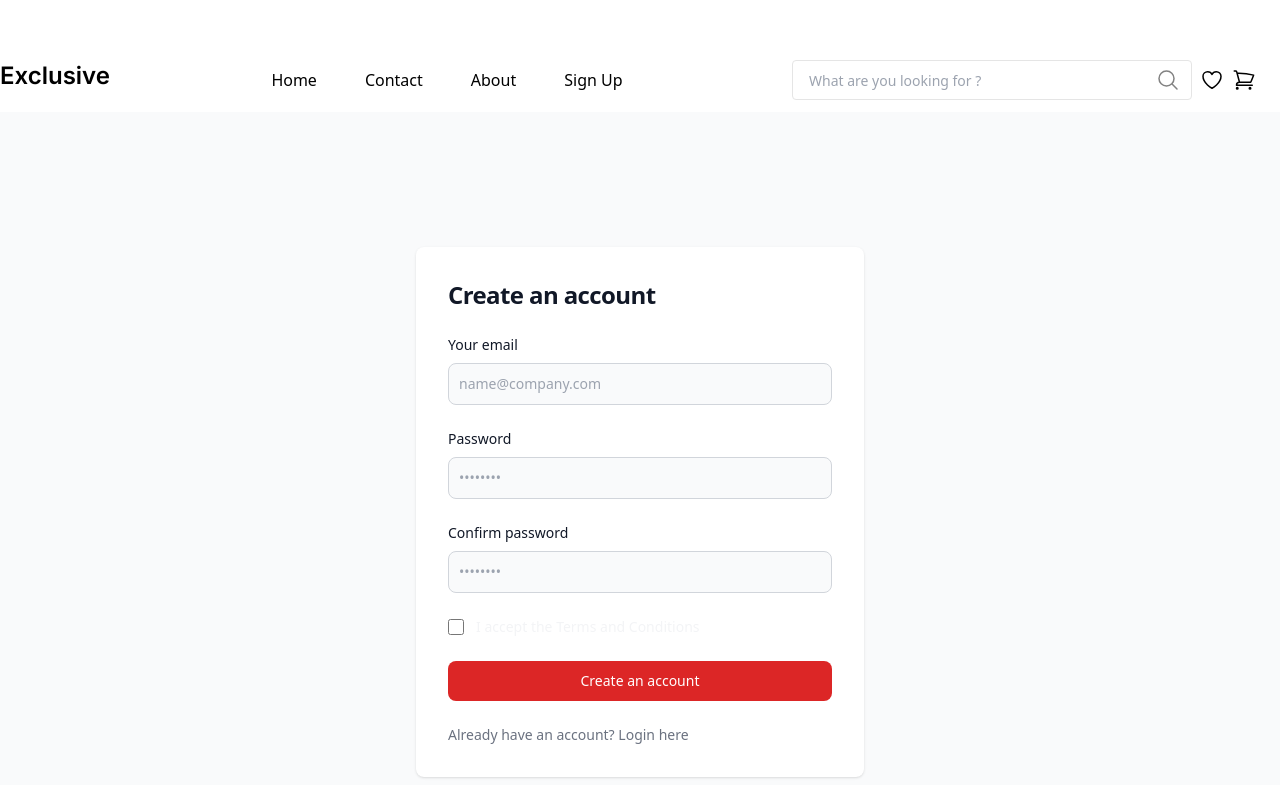
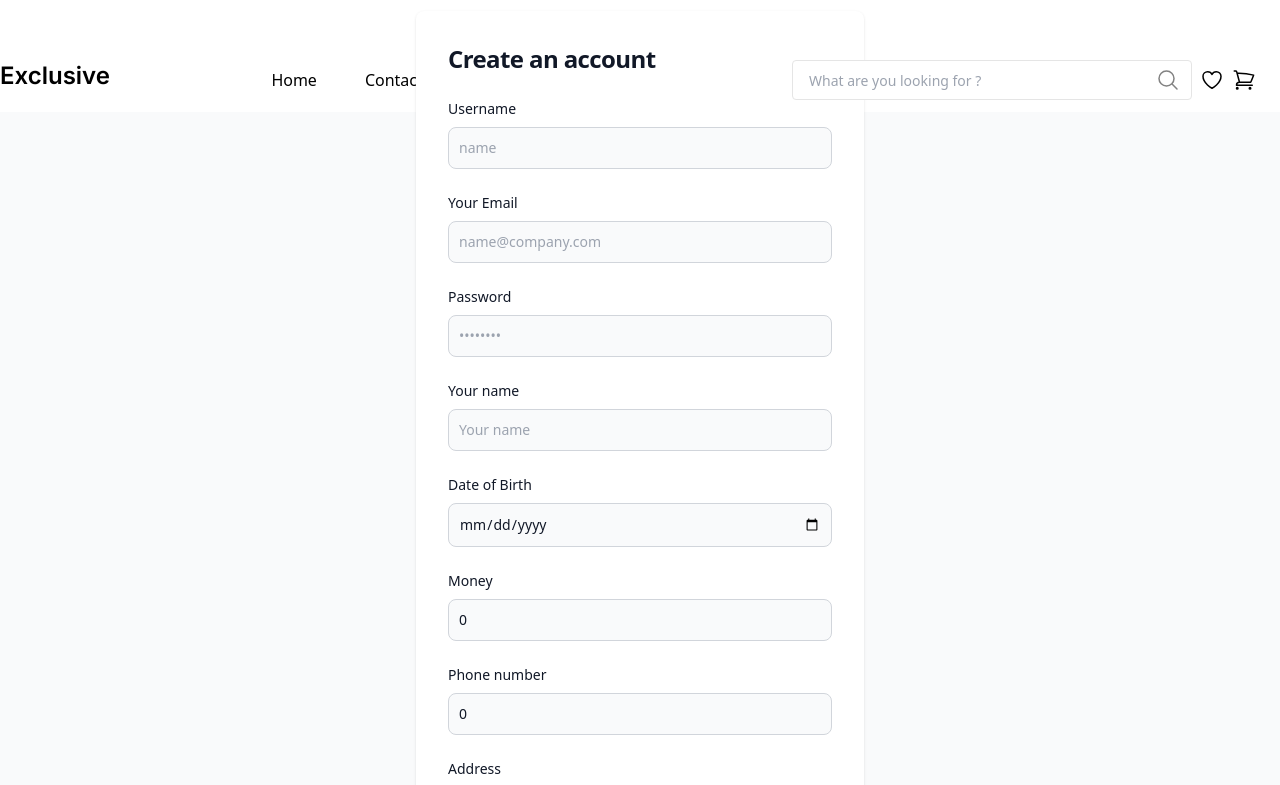
Before and after one commit to giahuyday/EC232-04, a React (Create React App) app: page /signup in a window 1280 px wide. Shown: the top 785 px of the page. Built offline with nearby package versions, Linux system fonts and the light colour scheme.

Commit message:
upload product-card, indexPage, Signup with Data
upload product-card and indexPage to show products data from Database and SignUp to post data to Account Database

```diff
--- a/package.json
+++ b/package.json
@@ -7,6 +7,7 @@
     "@testing-library/jest-dom": "^5.16.5",
     "@testing-library/react": "^13.4.0",
     "@testing-library/user-event": "^13.5.0",
+    "axios": "^1.4.0",
     "mdb-react-ui-kit": "^6.1.0",
     "react": "^18.2.0",
     "react-dom": "^18.2.0",
--- a/src/App.js
+++ b/src/App.js
@@ -16,7 +16,7 @@ function App() {
             <div className='main-content'>
                 <Header />
                     <Routes>
-                        <Route path="/" element={<IndexPage />} />
+                        <Route path="/*" element={<IndexPage />} />
                         <Route path="/login" element={<Login />} />
                         <Route path="/signup" element={<SignUp />} />
                         <Route path="/detail" element={<Detail />} />
--- a/src/components/Header.jsx
+++ b/src/components/Header.jsx
@@ -1,6 +1,6 @@
 /* eslint-disable jsx-a11y/anchor-is-valid */
 import React from 'react'
-
+import {Link} from "react-router-dom"
 const Header = () => {
   return (
     <header className="">
@@ -20,7 +20,7 @@ const Header = () => {
               About
             </a>
             <a href="#" className="font-medium px-4 lg:px-5 py-2 lg:py-2.5 mr-2">
-              Sign Up
+              <Link to="/signup" path="/signup">Sign Up</Link>
             </a>
           </div>
           <div className="flex gap-2 items-center justify-between">
--- a/src/pages/Login/Login.jsx
+++ b/src/pages/Login/Login.jsx
@@ -1,52 +1,65 @@
-import React, { useState } from "react";
-
+import React, { useEffect, useState } from "react";
+import { Link } from "react-router-dom";
+import Axios from "axios";
+import { useNavigate } from "react-router-dom";
 const Login = () => {
     const [userName, setUserName] = useState('');
-    const [password, setPassword] = useState('');
-
-    const handleSubmit = (e) => {
-        e.preventDefault();
-        console.log(userName, password);
-        fetch("http://localhost:5000/login", {
-            method: "POST",
-            crossDomain: true,
-            headers: {
-                "Content-Type": "Application/json",
-                Accept: "application/json",
-                "Access-Control-Allow-Origin": "*"
-            },
-            body: JSON.stringify({
-                userName,
-                password
-            }),
-        }).then((res) => res.json())
-            .then((data) => {
-                alert("Login success")
-                console.log(data, "Login")
-            })
-            alert("Login Fail")
+    const [Password, setPassword] = useState('');
+    const Navigate = useNavigate()
+    const handleSubmit = () => {
+        // e.preventDefault();
+        // console.log(userName, password);
+        // fetch("http://localhost:3001/login", {
+        //     method: "POST",
+        //     crossDomain: true,
+        //     headers: {
+        //         "Content-Type": "Application/json",
+        //         Accept: "application/json",
+        //         "Access-Control-Allow-Origin": "*"
+        //     },
+        //     body: JSON.stringify({
+        //         userName,
+        //         password
+        //     }),
+        // }).then((res) => res.json())
+        //     .then((data) => {
+        //         alert("Login success")
+        //         console.log(data, "Login")
+        //     })
+        //     alert("Login Fail")
+        Axios.post("http://localhost:3001/login",{
+            userName: userName,
+            Password: Password,
+       }).then((response) => {
+        console.log(response)
+            if(response.data === "Success"){
+                Navigate("/home")
+            }else{
+                alert("Login Failed !")
+            }
+       })
     }
 
     return (
         <section class="bg-gray-50 dark:bg-white">
         <div class="flex flex-col items-center justify-center px-6 py-8 mx-auto md:h-screen lg:py-0">
-            <div class="w-full bg-white rounded-lg shadow dark:border md:mt-0 sm:max-w-md xl:p-0 dark:bg-gray-800 dark:border-gray-700">
+            <div class="w-full bg-white rounded-lg shadow dark:border md:mt-0 sm:max-w-md xl:p-0 dark:bg-white-800 dark:border-gray-700 dark:text-black-800">
             <div class="p-6 space-y-4 md:space-y-6 sm:p-8">
-                <h1 class="text-xl font-bold leading-tight tracking-tight text-gray-900 md:text-2xl dark:text-white">
+                <h1 class="text-xl font-bold leading-tight tracking-tight text-gray-900 md:text-2xl">
                     Login Your Account
                 </h1>
                 <form class="space-y-4 md:space-y-6" action="#">
                     <div>
-                        <label for="userName" class="block mb-2 text-sm font-medium text-gray-900 dark:text-white">Your email</label>
+                        <label for="userName" class="block mb-2 text-sm font-medium text-gray-900">Your email</label>
                         <input type="userName" name="userName" id="userName"
-                        class="bg-gray-50 border border-gray-300 text-gray-900 sm:text-sm rounded-lg focus:ring-primary-600 focus:border-primary-600 block w-full p-2.5 dark:bg-gray-700 dark:border-gray-600 dark:placeholder-gray-400 dark:text-white dark:focus:ring-blue-500 dark:focus:border-blue-500"
+                        class="bg-gray-50 border border-gray-300 text-gray-900 sm:text-sm rounded-lg focus:ring-primary-600 focus:border-primary-600 block w-full p-2.5 dark:bg-white-700 dark:border-gray-600 dark:placeholder-gray-400 dark:focus:ring-blue-500 dark:focus:border-blue-500"
                         placeholder="name@company.com" required="" value={userName} onChange={(e) => setUserName(e.target.value)}/>
                     </div>
                     <div>
-                        <label for="password" class="block mb-2 text-sm font-medium text-gray-900 dark:text-white">Password</label>
+                        <label for="password" class="block mb-2 text-sm font-medium text-gray-900">Password</label>
                         <input type="password" name="password" id="password" placeholder="••••••••"
-                        class="bg-gray-50 border border-gray-300 text-gray-900 sm:text-sm rounded-lg focus:ring-primary-600 focus:border-primary-600 block w-full p-2.5 dark:bg-gray-700 dark:border-gray-600 dark:placeholder-gray-400 dark:text-white dark:focus:ring-blue-500 dark:focus:border-blue-500"
-                        required="" value={password} onChange={(e) => setPassword(e.target.value)}/>
+                        class="bg-gray-50 border border-gray-300 text-gray-900 sm:text-sm rounded-lg focus:ring-primary-600 focus:border-primary-600 block w-full p-2.5 dark:bg-white-700 dark:border-gray-600 dark:placeholder-gray-400 dark:focus:ring-blue-500 dark:focus:border-blue-500"
+                        required="" value={Password} onChange={(e) => setPassword(e.target.value)}/>
                     </div>
                     <div class="flex items-center justify-between">
                         <div class="flex items-start">
@@ -54,14 +67,14 @@ const Login = () => {
                                 <input id="remember" aria-describedby="remember" type="checkbox" class="w-4 h-4 border border-gray-300 rounded bg-gray-50 focus:ring-3 focus:ring-primary-300 dark:bg-gray-700 dark:border-gray-600 dark:focus:ring-primary-600 dark:ring-offset-gray-800" required=""/>
                             </div>
                             <div class="ml-3 text-sm">
-                                <label for="remember" class="text-gray-500 dark:text-gray-300">Remember me</label>
+                                <label for="remember" class="text-gray-500">Remember me</label>
                             </div>
                         </div>
-                        <a href="#" class="text-sm font-medium text-primary-600 hover:underline dark:text-primary-500">Forgot password?</a>
+                        <a href="#" class="text-sm font-medium text-primary-100 hover:underline dark:text-primary-100">Forgot password?</a>
                     </div>
-                    <button type="submit" class="w-full text-white bg-primary-600 hover:bg-primary-700 focus:ring-4 focus:outline-none focus:ring-primary-300 font-medium rounded-lg text-sm px-5 py-2.5 text-center dark:bg-primary-600 dark:hover:bg-primary-700 dark:focus:ring-primary-800"   onClick={handleSubmit} >Sign in</button>
-                    <p class="text-sm font-light text-gray-500 dark:text-gray-400">
-                        Don’t have an account yet? <a href="#" class="font-medium text-primary-600 hover:underline dark:text-primary-500">Sign up</a>
+                    <button type="submit" class="w-full text-white bg-primary-600 hover:bg-primary-700 focus:ring-4 focus:outline-none focus:ring-primary-300 font-medium rounded-lg text-sm px-5 py-2.5 text-center dark:bg-primary-600 dark:hover:bg-primary-700 dark:focus:ring-primary-800 dark:bg-red-700"   onClick={handleSubmit} >Sign in</button>
+                    <p class="text-sm font-light text-black">
+                        Don’t have an account yet? <a href="#" class="font-medium text-primary-600 hover:underline dark:text-primary-500"><Link to="/signup" path="/signup">Sign up</Link></a>
                     </p>
                 </form>
             </div>
--- a/src/pages/Sign Up/SignUp.jsx
+++ b/src/pages/Sign Up/SignUp.jsx
@@ -1,78 +1,113 @@
 
 import React, { useState }  from "react";
+import Axios from "axios"
+import { Link } from "react-router-dom";
+
 const SignUp = () => {
-    const [email, setEmail] = useState("");
-    const [password, setPassword] = useState("");
-    const [confirm_password, setConfirm_Password] = useState("");
-
-    const handleSubmit = (e) => {
-        e.preventDefault();
-        console.log(email, password, confirm_password);
-        fetch("http://localhost:5000/signup", {
-            method: "POST",
-            crossDomain: true,
-            headers: {
-                "Content-Type": "Application/json",
-                Accept: "application/json",
-                "Access-Control-Allow-Origin": "*"
-            },
-            body: JSON.stringify({
-                email,
-                password,
-                confirm_password
-            }),
-        }).then((res) => res.json())
-            .then((data) => {
-                console.log(data, "creatUser")
-            })
+    const [userName, setUsername] = useState("");
+    const [Password, setPassword] = useState("");
+    const [Name, setName] = useState("")
+    const [Birth, setBirth] = useState("")
+    const [Money, setMoney] = useState(0)
+    const [Email, setEmail] = useState("");
+    const [Phone, setPhone] = useState(0)
+    const [Address, setAddress] = useState("")
+    const handleSubmit = () => {
+       Axios.post("http://localhost:3001/signup",{
+            userName: userName,
+            Password: Password,
+            Name: Name,
+            Birth: Birth,
+            Money: Money,
+            Email: Email,
+            Phone: Phone,
+            Address: Address
+       }).then((response) => {
+            console.log(response)
+       })
     }
 
     return (
-        <section class="bg-gray-50 dark:bg-white">
-        <div class="flex flex-col items-center justify-center px-6 py-8 mx-auto md:h-screen lg:py-0">
-            <div class="w-full bg-white rounded-lg shadow dark:border md:mt-0 sm:max-w-md xl:p-0 dark:bg-gray-800 dark:border-gray-700">
-                <div class="p-6 space-y-4 md:space-y-6 sm:p-8">
-                    <h1 class="text-xl font-bold leading-tight tracking-tight text-gray-900 md:text-2xl dark:text-white">
+        <section className="bg-gray-50 dark:bg-white">
+        <div className="flex flex-col items-center justify-center px-6 py-8 mx-auto md:h-screen lg:py-0 ">
+            <div className="w-full bg-white rounded-lg shadow dark:border md:mt-0 sm:max-w-md xl:p-0 dark:bg-white-700 dark:border-gray-700 ">
+                <div className="p-6 space-y-4 md:space-y-6 sm:p-8 dark:text-black">
+                    <h1 className="text-xl font-bold leading-tight tracking-tight text-gray-900 md:text-2xl ">
                         Create an account
                     </h1>
-                    <form class="space-y-4 md:space-y-6" action="#">
+                    <form className="space-y-4 md:space-y-6" action="#">
                         <div>
-                            <label for="email" class="block mb-2 text-sm font-medium text-gray-900 dark:text-white">Your email</label>
-                            <input type="email" name="email" id="email" class="bg-gray-50 border border-gray-300 text-gray-900 sm:text-sm rounded-lg focus:ring-primary-600 focus:border-primary-600 block
+                            <label for="userName" className="block mb-2 text-sm font-medium text-gray-900 ">Username</label>
+                            <input type="userName" name="userName" id="userName" className="bg-gray-50 border border-gray-300 text-gray-900 sm:text-sm rounded-lg focus:ring-primary-600 focus:border-primary-600 block
                              w-full p-2.5 dark:bg-white-700 dark:border-gray-600 dark:placeholder-gray-400 dark:text-black dark:focus:ring-blue-500 dark:focus:border-blue-500"
-                            placeholder="name@company.com" required="" value={email} onChange={(e) => setEmail(e.target.value)}/>
+                            placeholder="name" required="" value={userName} onChange={(e) => setUsername(e.target.value)}/>
                         </div>
                         <div>
-                            <label for="password" class="block mb-2 text-sm font-medium text-gray-900 dark:text-white">Password</label>
-                            <input type="password" name="password" id="password" placeholder="••••••••"
-                            class="bg-gray-50 border border-gray-300 text-gray-900 sm:text-sm rounded-lg focus:ring-primary-600 focus:border-primary-600
-                            block w-full p-2.5 dark:bg-white-700 dark:border-gray-600 dark:placeholder-gray-400 dark:text-black dark:focus:ring-blue-500 dark:focus:border-blue-500"
-                            required="" value={password} onChange={(e) => setPassword(e.target.value)}/>
+                            <label for="email" className="block mb-2 text-sm font-medium text-gray-900 ">Your Email</label>
+                            <input type="email" name="email" id="email" className="bg-gray-50 border border-gray-300 text-gray-900 sm:text-sm rounded-lg focus:ring-primary-600 focus:border-primary-600 block
+                             w-full p-2.5 dark:bg-white-700 dark:border-gray-600 dark:placeholder-gray-400 dark:text-black dark:focus:ring-blue-500 dark:focus:border-blue-500"
+                            placeholder="name@company.com" required="" value={Email} onChange={(e) => setEmail(e.target.value)}/>
                         </div>
                         <div>
-                            <label for="confirm-password" class="block mb-2 text-sm font-medium text-gray-900 dark:text-white">Confirm password</label>
-                            <input type="confirm-password" name="confirm-password" id="confirm-password" placeholder="••••••••"
-                            class="bg-gray-50 border border-gray-300 text-gray-900 sm:text-sm rounded-lg focus:ring-primary-600 focus:border-primary-600
-                            block w-full p-2.5 dark:bg-white-700 dark:border-gray-600 dark:placeholder-gray-400 dark:text-black dark:focus:ring-blue-500 dark:focus:border-blue-500" required="" value={confirm_password}
-                            onChange={(e) => setConfirm_Password(e.target.value)}/>
+                            <label for="Password" className="block mb-2 text-sm font-medium text-gray-900 ">Password</label>
+                            <input type="Password" name="Password" id="Password" placeholder="••••••••"
+                            className="bg-gray-50 border border-gray-300 text-gray-900 sm:text-sm rounded-lg focus:ring-primary-600 focus:border-primary-600
+                            block w-full p-2.5 dark:bg-white-700 dark:border-gray-600 dark:placeholder-gray-400 dark:text-black dark:focus:ring-blue-500 dark:focus:border-blue-500"
+                            required="" value={Password} onChange={(e) => setPassword(e.target.value)}/>
                         </div>
-                        <div class="flex items-start">
-                            <div class="flex items-center h-5">
-                              <input id="terms" aria-describedby="terms" type="checkbox" class="w-4 h-4 border border-gray-300 rounded bg-gray-50 focus:ring-3 focus:ring-primary-300 dark:bg-gray-700
+                        <div>
+                            <label for="Name" className="block mb-2 text-sm font-medium text-gray-900 ">Your name</label>
+                            <input type="Name" name="Name" id="Name" placeholder="Your name"
+                            className="bg-gray-50 border border-gray-300 text-gray-900 sm:text-sm rounded-lg focus:ring-primary-600 focus:border-primary-600
+                            block w-full p-2.5 dark:bg-white-700 dark:border-gray-600 dark:placeholder-gray-400 dark:text-black dark:focus:ring-blue-500 dark:focus:border-blue-500" required="" value={Name}
+                            onChange={(e) => setName(e.target.value)}/>
+                        </div>
+                        <div>
+                            <label for="date" className="block mb-2 text-sm font-medium text-gray-900">Date of Birth</label>
+                            <input type="date" name="date" id="date" placeholder="Date of Birth"
+                            className="bg-gray-50 border border-gray-300 text-gray-900 sm:text-sm rounded-lg focus:ring-primary-600 focus:border-primary-600
+                            block w-full p-2.5 dark:bg-white-700 dark:border-gray-600 dark:placeholder-gray-400 dark:text-black dark:focus:ring-blue-500 dark:focus:border-blue-500" required="" value={Birth}
+                            onChange={(e) => setBirth(e.target.value)}/>
+                        </div>
+                        <div>
+                            <label for="Money" className="block mb-2 text-sm font-medium text-gray-900">Money</label>
+                            <input type="Money" name="Money" id="Money" placeholder="Money"
+                            className="bg-gray-50 border border-gray-300 text-gray-900 sm:text-sm rounded-lg focus:ring-primary-600 focus:border-primary-600
+                            block w-full p-2.5 dark:bg-white-700 dark:border-gray-600 dark:placeholder-gray-400 dark:text-black dark:focus:ring-blue-500 dark:focus:border-blue-500" required="" value={Money}
+                            onChange={(e) => setMoney(e.target.value)}/>
+                        </div>
+                        <div>
+                            <label for="Phone" className="block mb-2 text-sm font-medium text-gray-900">Phone number</label>
+                            <input type="Phone" name="Phone" id="Phone" placeholder="Phone Number"
+                            className="bg-gray-50 border border-gray-300 text-gray-900 sm:text-sm rounded-lg focus:ring-primary-600 focus:border-primary-600
+                            block w-full p-2.5 dark:bg-white-700 dark:border-gray-600 dark:placeholder-gray-400 dark:text-black dark:focus:ring-blue-500 dark:focus:border-blue-500" required="" value={Phone}
+                            onChange={(e) => setPhone(e.target.value)}/>
+                        </div>
+                        <div>
+                            <label for="Address" className="block mb-2 text-sm font-medium text-gray-900">Address</label>
+                            <input type="Address" name="Address" id="Address" placeholder="Address"
+                            className="bg-gray-50 border border-gray-300 text-gray-900 sm:text-sm rounded-lg focus:ring-primary-600 focus:border-primary-600
+                            block w-full p-2.5 dark:bg-white-700 dark:border-gray-600 dark:placeholder-gray-400 dark:text-black dark:focus:ring-blue-500 dark:focus:border-blue-500" required="" value={Address}
+                            onChange={(e) => setAddress(e.target.value)}/>
+                        </div>
+
+                        <div className="flex items-start">
+                            <div className="flex items-center h-5">
+                              <input id="terms" aria-describedby="terms" type="checkbox" className="w-4 h-4 border border-gray-300 rounded bg-gray-50 focus:ring-3 focus:ring-primary-300 dark:bg-gray-700
                               dark:border-gray-600 dark:focus:ring-primary-600 dark:ring-offset-gray-800" required=""/>
                             </div>
-                            <div class="ml-3 text-sm">
-                              <label for="terms" class="font-light text-gray-100 dark:text-white">I accept the <a class="font-medium text-primary-600 hover:underline dark:text-white" href="#">Terms and Conditions</a></label>
+                            <div className="ml-3 text-sm">
+                              <label for="terms" className="font-light text-black-100">I accept the <a className="font-medium text-primary-600 hover:underline" href="#">Terms and Conditions</a></label>
                             </div>
                         </div>
-                        <button type="submit" class="w-full text-white bg-red-600 hover:bg-primary-700 focus:ring-4 focus:outline-none focus:ring-primary-300 font-medium
+                        <button type="submit" className="w-full text-white bg-red-600 hover:bg-primary-700 focus:ring-4 focus:outline-none focus:ring-primary-300 font-medium
                         rounded-lg text-sm px-5 py-2.5 text-center dark:bg-primary-600 dark:hover:bg-primary-700 dark:focus:ring-primary-800 " id="sign-up-btn"
                         onClick={handleSubmit}>
                             Create an account
                             </button>
-                        <p class="text-sm font-light text-gray-500 dark:text-gray-400">
-                            Already have an account? <a href="#" class="font-medium text-primary-600 hover:underline hover:text-white dark:text-primary-500">
-                               Login here</a>
+                        <p className="text-sm font-light text-black-100">
+                            Already have an account? <a href="#" className="font-medium text-primary-600 hover:underline hover:text-black dark:text-primary-500">
+                               <Link to="/login" path="/login">Login here</Link></a>
                         </p>
                     </form>
                 </div>
```
Also changed, not shown: src/components/Card.jsx (added, +46 -0 lines), src/pages/IndexPage/IndexPage.jsx (+28 -6 lines), 1 other file (tests, documents, lock files or other folders).
